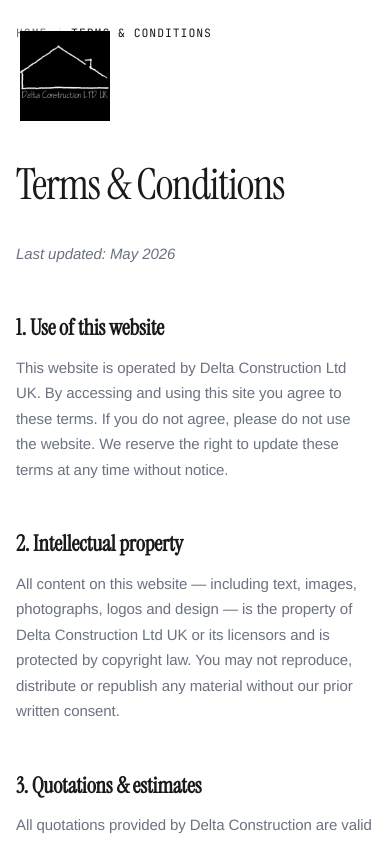
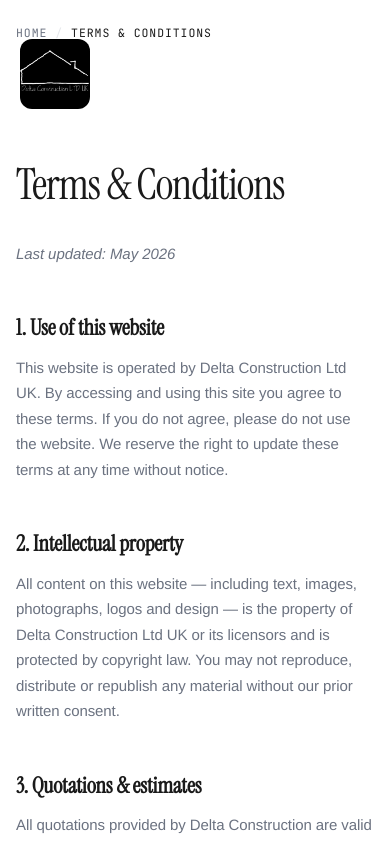
Before and after one commit to AldiD12/delta-construction, a Next.js app: page /terms in a window 390 px wide. Shown: the top 843 px of the page. Built offline with nearby package versions, Linux system fonts and the light colour scheme.

Commit message:
Make mobile logo smaller (70px) and add rounded corners (12px)

```diff
--- a/src/app/globals.css
+++ b/src/app/globals.css
@@ -738,11 +738,15 @@ footer{padding: clamp(48px,5vw,80px) var(--pad) 32px;background:var(--bg)}
   p{line-height:1.6}
 
   /* Nav — prominent, professional mobile branding */
-  .nav-inner{height:80px;padding:0 20px}
-  .brand{gap:0} /* No gap needed with large logo */
+  .nav-inner{height:75px;padding:0 20px}
+  .brand{gap:0}
   .brand-mark{width:auto;height:auto;border:none;background:transparent;padding:0}
-  .brand-mark img,.brand-mark svg{width:90px;height:90px} /* Large prominent logo like reference */
-  .brand-name{display:none} /* Hide text, logo speaks for itself */
+  .brand-mark img,.brand-mark svg{
+    width:70px;
+    height:70px;
+    border-radius:12px; /* Rounded corners */
+  }
+  .brand-name{display:none}
   .phone{display:none}
   .nav-right{gap:8px}
 
```
